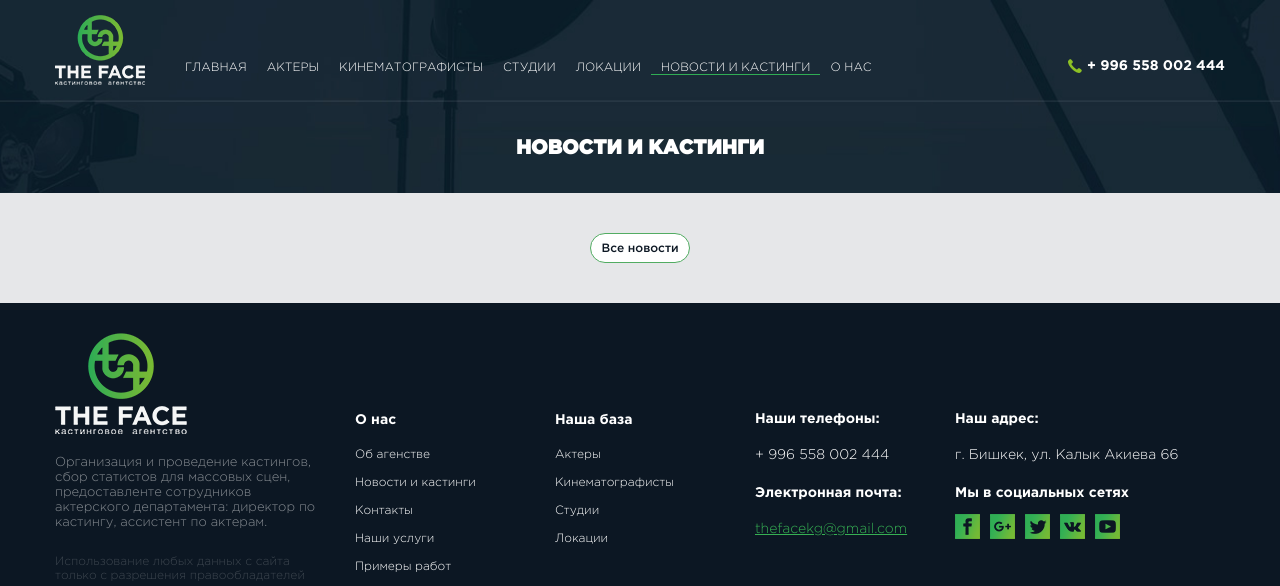
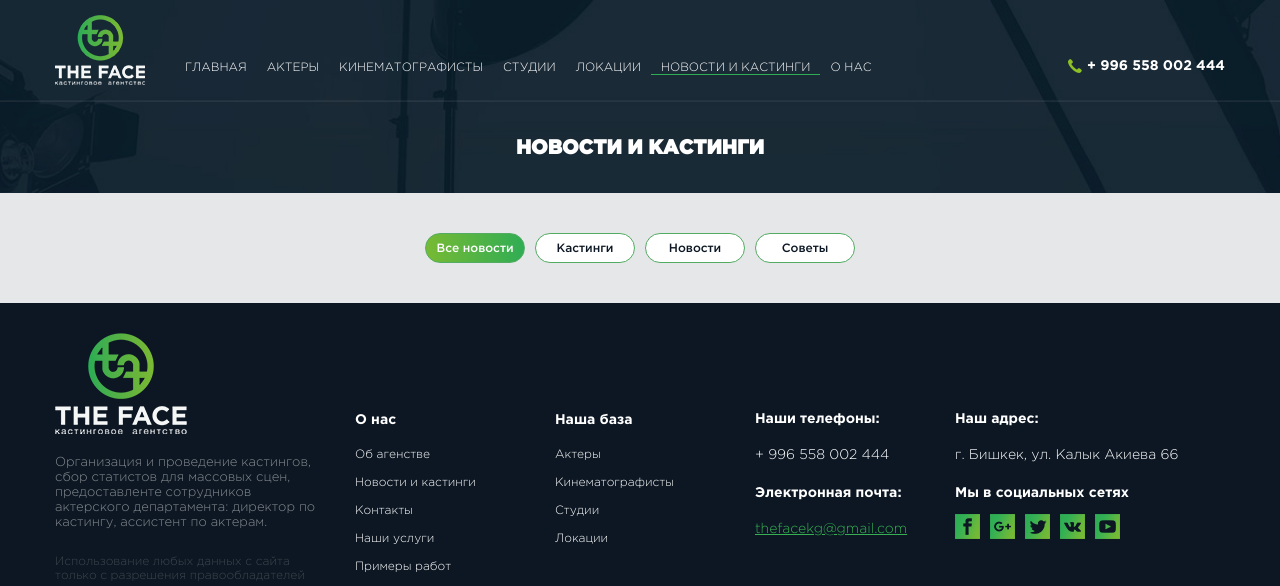
Before and after one commit to Elbar/TheFace, a Django app: page /news/ in a window 1280 px wide. Shown: the top 586 px of the page. Run offline with Django 3.2, Linux system fonts and the light colour scheme; data that the repository does not hold is empty; some libraries are stand-ins or nearby versions.

Commit message:
News template changed

```diff
--- a/templates/news.html
+++ b/templates/news.html
@@ -15,11 +15,11 @@
 
     <div class="n_bg1">
         <div class="n_content1 grid">
-            <ul class="tabs-nav"  style="text-align: center;">
+            <ul class="tabs-nav">
                 <li><a href="#tab-1">Все новости</a></li>
-{#                <li><a href="#tab-2">Кастинги</a></li>#}
-{#                <li><a href="#tab-3">Новости</a></li>#}
-{#                <li><a href="#tab-4">Советы</a></li>#}
+                <li><a href="#tab-2">Кастинги</a></li>
+                <li><a href="#tab-3">Новости</a></li>
+                <li><a href="#tab-4">Советы</a></li>
             </ul>
 
             {% for new in news %}
@@ -27,10 +27,10 @@
                     <a class="n_block" href="{% url 'single_news' id=new.id %}">
                         <img src="/media/{{ MEDIA_URL }}{{ new.image }}" alt="image">
 
-{#                        <div class="type">#}
-{#                            <div class="tag">Советы</div>#}
-{#                            <div class="tag">Новости</div>#}
-{#                        </div>#}
+                        <div class="type">
+                            <div class="tag">Советы</div>
+                            <div class="tag">Новости</div>
+                        </div>
                     </a>
                     <div class="n_desc">
                         <h5><a href="{% url 'single_news' id=new.id %}">{{ new.title }}</a></h5>
@@ -59,20 +59,20 @@
 
     {% block scripts %}
 
-{#        <script>#}
-{#            $('.tabs-stage > div').hide();#}
-{#            $('.tabs-stage > div:nth-child(1)').show();#}
-{#            $('.tabs-nav > li:first-child a').addClass('tab-active');#}
-{##}
-{#            // Изменить класс вкладки и отобразить содержимое#}
-{#            $('.tabs-nav > li > a').on('click', function (event) {#}
+        <script>
+            $('.tabs-stage > div').hide();
+            $('.tabs-stage > div:nth-child(1)').show();
+            $('.tabs-nav > li:first-child a').addClass('tab-active');
+
+            // Изменить класс вкладки и отобразить содержимое
+            $('.tabs-nav > li > a').on('click', function (event) {
 {#                event.preventDefault();#}
-{#                $('.tabs-nav > li a').removeClass('tab-active');#}
-{#                $(this).addClass('tab-active');#}
-{#                $('.tabs-stage > div').hide(500);#}
-{#                $($(this).attr('href')).show(500);#}
-{#            });#}
-{#        </script>#}
+                $('.tabs-nav > li a').removeClass('tab-active');
+                $(this).addClass('tab-active');
+                $('.tabs-stage > div').hide(500);
+                $($(this).attr('href')).show(500);
+            });
+        </script>
     {% endblock %}
 
 {% endblock %}
```
